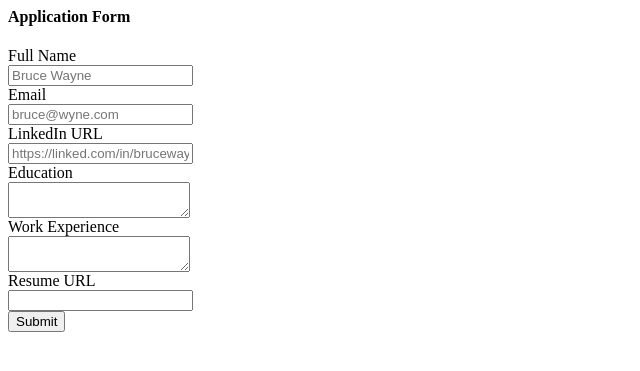
After one commit to TanujRathore/carriers-website, a Flask app: template templates/application_form.html in a window 1280 px wide. The commit adds this page. Shown: the top 371 px of the page, without its empty margins (0-640 px from the left). Run offline with Flask 3, Linux system fonts and the light colour scheme; the template is opened without the code that fills it, so the values that code supplies are empty.

Commit message:
add email functionality

```diff
--- a/app.py
+++ b/app.py
@@ -1,9 +1,17 @@
-from flask import Flask, render_template, jsonify
-
-from database import load_jobs_from_db,load_job_from_db
+from flask import Flask, request,render_template, jsonify
+from flask_mail import Mail, Message
+import os
+from database import load_jobs_from_db,load_job_from_db, add_application_to_db
 
 app=Flask(__name__)
 
+app.config["MAIL_DEFAULT_SENDER"]=os.environ["MAIL_DEFAULT_SENDER"]
+app.config["MAIL_PASSWORD"] = os.environ["MAIL_PASSWORD"]
+app.config["MAIL_PORT"]=587
+app.config["MAIL_SERVER"]="smtp.gmail.com"
+app.config["MAIL_USE_TLS"]=True
+app.config["MAIL_USERNAME"]=os.environ["MAIL_USERNAME"]
+mail=Mail(app)
 
 @app.route("/")
 def hello_world():
@@ -24,5 +32,22 @@ def show_job(id):
   return render_template('jobpage.html', job=job)
 
 
+@app.route("/job/<id>/apply", methods=['post'])
+def apply_to_job(id):
+  data=request.form
+  job=load_job_from_db(id)
+
+  add_application_to_db(id,data)
+  msg = Message(
+                'Hello',
+                #sender ='yourId@gmail.com',
+                recipients = [data['email']]
+               )
+  msg.body = 'Hello Flask message sent from Flask-Mail'
+  mail.send(msg)
+
+  return render_template('application_submitted.html',application=data,job=job)
+
+
 if __name__=='__main__':
   app.run(host='0.0.0.0',debug=True)
--- a/pyproject.toml
+++ b/pyproject.toml
@@ -8,6 +8,7 @@ authors = ["Your Name <you@example.com>"]
 python = "^3.10"
 Flask = "^2.3.2"
 SQLAlchemy = "^2.0.19"
+Flask-Mail = "^0.9.1"
 
 [tool.poetry.dev-dependencies]
 
--- /dev/null
+++ b/templates/application_form.html
@@ -0,0 +1,35 @@
+<h4>Application Form</h4>
+<form action="/job/{{job['id']}}/apply" method="post">
+  <div class="mb-2">
+  <label>Full Name</label><br>
+  <input type="text" name="full_name" placeholder="Bruce Wayne">
+  </div>
+
+  <div class="mb-2">
+  <label>Email</label><br>
+  <input type="text" name="email" placeholder="bruce@wyne.com">
+  </div>
+
+
+  <div class="mb-2">
+  <label>LinkedIn URL</label><br>
+  <input type="text" name="linkedin_url" placeholder="https://linked.com/in/brucewayne">
+  </div>
+  <div>
+    <label>Education</label><br>
+    <textarea name="education"></textarea>
+  </div>
+
+  <div class="mb-2">
+    <label>Work Experience</label><br>
+    <textarea name="work_experience"></textarea>
+  </div>
+
+  <div class="mb-2">
+  <label>Resume URL</label><br>
+  <input type="text" name="resume_url" >
+  </div>
+
+  <input type="submit" name="submit">
+
+</form>
--- a/templates/jobpage.html
+++ b/templates/jobpage.html
@@ -17,6 +17,7 @@
     <p>{{job.requirements}}</p>
     <h4>Salary</h4>
     <p>{{job.currency}}{{job.salary}}</p>
+      {% include 'application_form.html' %}
     </div>
 
      {% include 'footer.html' %}
```
Also changed, not shown: database.py (+30 -0 lines), templates/application_submitted.html (added, +35 -0 lines), 2 other files.
